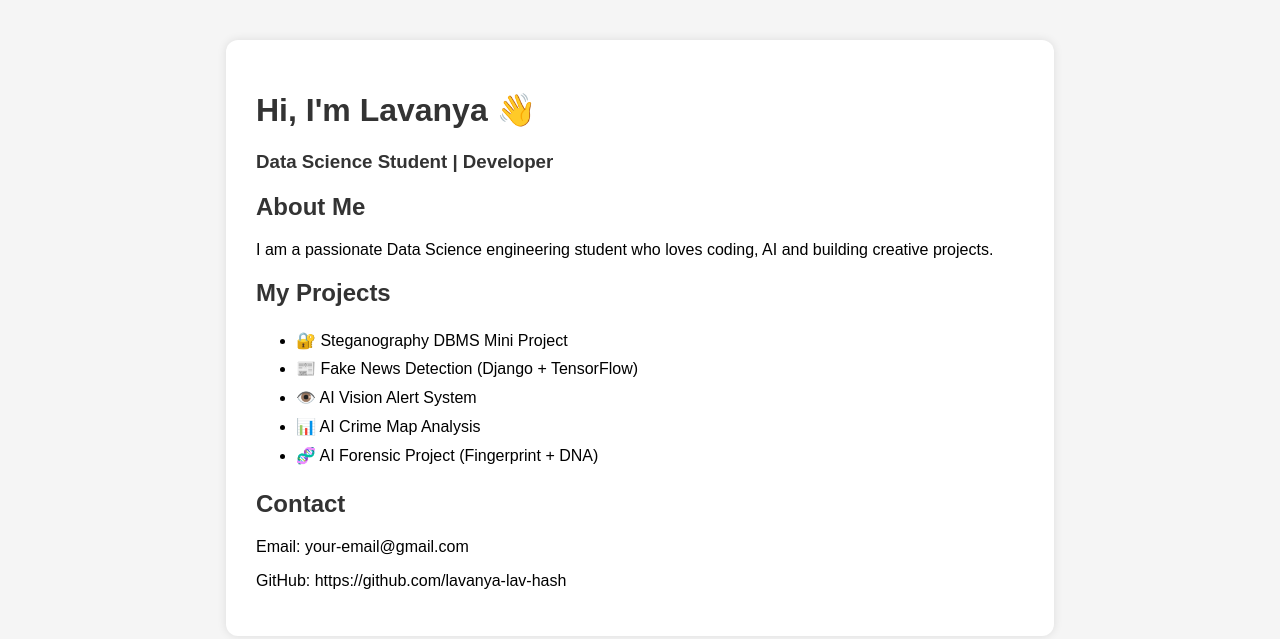
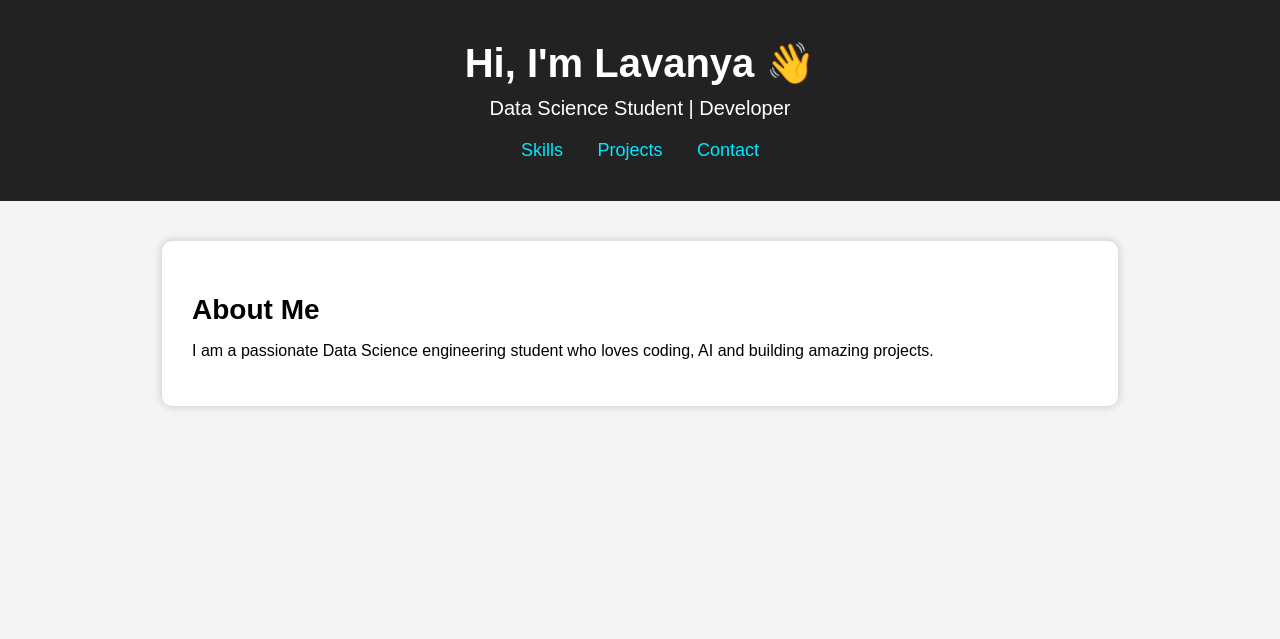
Before and after one commit to lavanya-lav-hash/lavanya-lav-hash.github.io, a plain HTML site: page index.html in a window 1280 px wide. Drawn offline with Linux system fonts and the light colour scheme.

Commit message:
Add full portfolio: Home, Skills, Projects, Contact + styles and scripts

```diff
--- /dev/null
+++ b/css/style.css
@@ -0,0 +1,53 @@
+body {
+    font-family: Arial, sans-serif;
+    margin: 0;
+    padding: 0;
+    background: #f4f4f4;
+}
+
+header {
+    background: #222;
+    color: white;
+    text-align: center;
+    padding: 40px 20px;
+}
+
+header h1 {
+    margin: 0;
+    font-size: 40px;
+}
+
+header h2 {
+    margin-top: 10px;
+    font-size: 20px;
+    font-weight: 300;
+}
+
+nav {
+    margin-top: 20px;
+}
+
+nav a {
+    color: #00eaff;
+    text-decoration: none;
+    margin: 0 15px;
+    font-size: 18px;
+}
+
+nav a:hover {
+    color: #ff9a00;
+}
+
+section.about {
+    background: white;
+    margin: 40px auto;
+    padding: 30px;
+    width: 70%;
+    border-radius: 10px;
+    box-shadow: 0px 0px 10px rgba(0,0,0,0.2);
+}
+
+section.about h2 {
+    font-size: 28px;
+    margin-bottom: 10px;
+}
--- a/index.html
+++ b/index.html
@@ -1,53 +1,29 @@
 <!DOCTYPE html>
-<html>
+<html lang="en">
 <head>
-  <title>Lavanya Portfolio</title>
-  <style>
-    body {
-      font-family: Arial;
-      background: #f5f5f5;
-      margin: 0;
-      padding: 0;
-    }
-    .container {
-      width: 60%;
-      margin: auto;
-      margin-top: 40px;
-      background: white;
-      padding: 30px;
-      border-radius: 12px;
-      box-shadow: 0px 0px 10px rgba(0,0,0,0.1);
-    }
-    h1, h2, h3 {
-      color: #333;
-    }
-    ul {
-      line-height: 1.8;
-    }
-  </style>
+    <meta charset="UTF-8">
+    <meta name="viewport" content="width=device-width, initial-scale=1.0">
+    <title>Lavanya Portfolio</title>
+    <link rel="stylesheet" href="css/style.css">
 </head>
 <body>
 
-  <div class="container">
-    <h1>Hi, I'm Lavanya 👋</h1>
-    <h3>Data Science Student | Developer</h3>
+    <header>
+        <h1>Hi, I'm Lavanya 👋</h1>
+        <h2>Data Science Student | Developer</h2>
 
-    <h2>About Me</h2>
-    <p>I am a passionate Data Science engineering student who loves coding, AI and building creative projects.</p>
+        <nav>
+            <a href="skills.html">Skills</a>
+            <a href="projects.html">Projects</a>
+            <a href="contact.html">Contact</a>
+        </nav>
+    </header>
 
-    <h2>My Projects</h2>
-    <ul>
-      <li>🔐 Steganography DBMS Mini Project</li>
-      <li>📰 Fake News Detection (Django + TensorFlow)</li>
-      <li>👁️ AI Vision Alert System</li>
-      <li>📊 AI Crime Map Analysis</li>
-      <li>🧬 AI Forensic Project (Fingerprint + DNA)</li>
-    </ul>
-
-    <h2>Contact</h2>
-    <p>Email: your-email@gmail.com</p>
-    <p>GitHub: https://github.com/lavanya-lav-hash</p>
-  </div>
+    <section class="about">
+        <h2>About Me</h2>
+        <p>I am a passionate Data Science engineering student who loves coding,
+           AI and building amazing projects.</p>
+    </section>
 
 </body>
 </html>
```
Also changed, not shown: contact.html (added, +27 -0 lines), js/script.js (added, +11 -0 lines), projects.html (added, +34 -0 lines), skills.html (added, +36 -0 lines).
